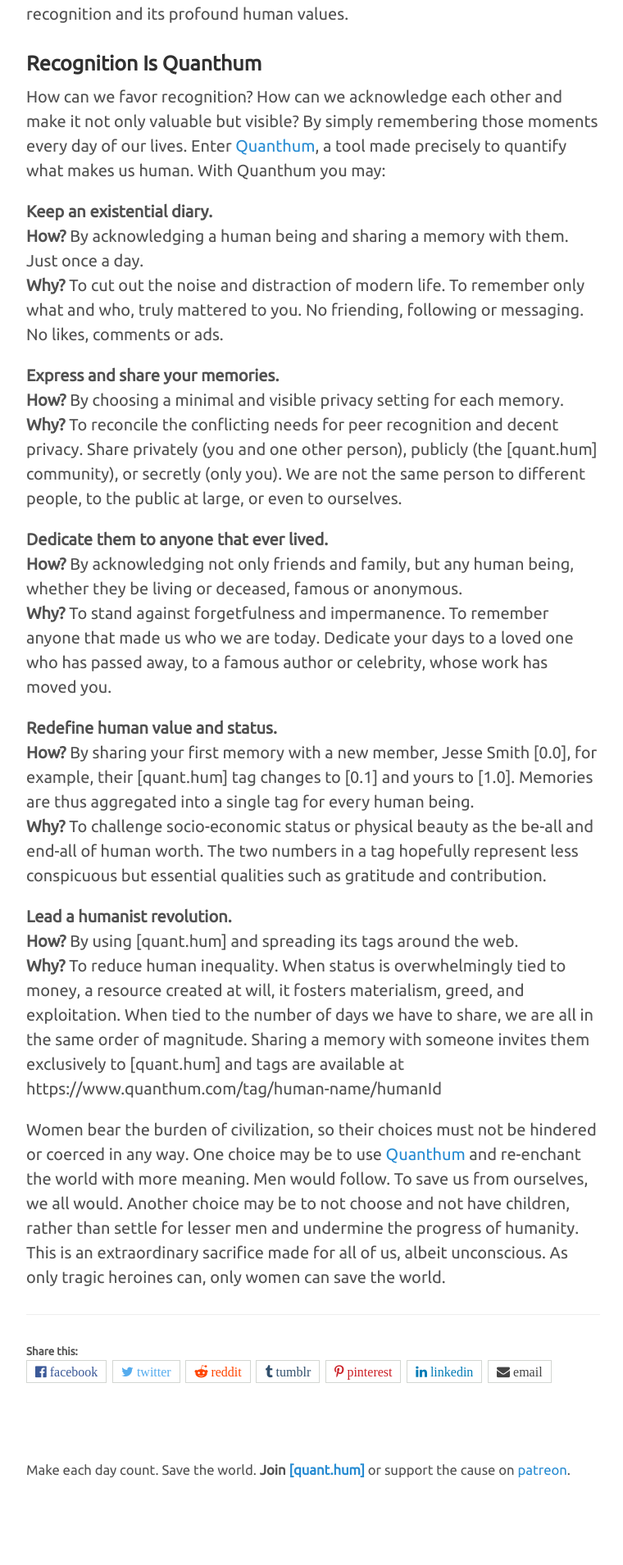
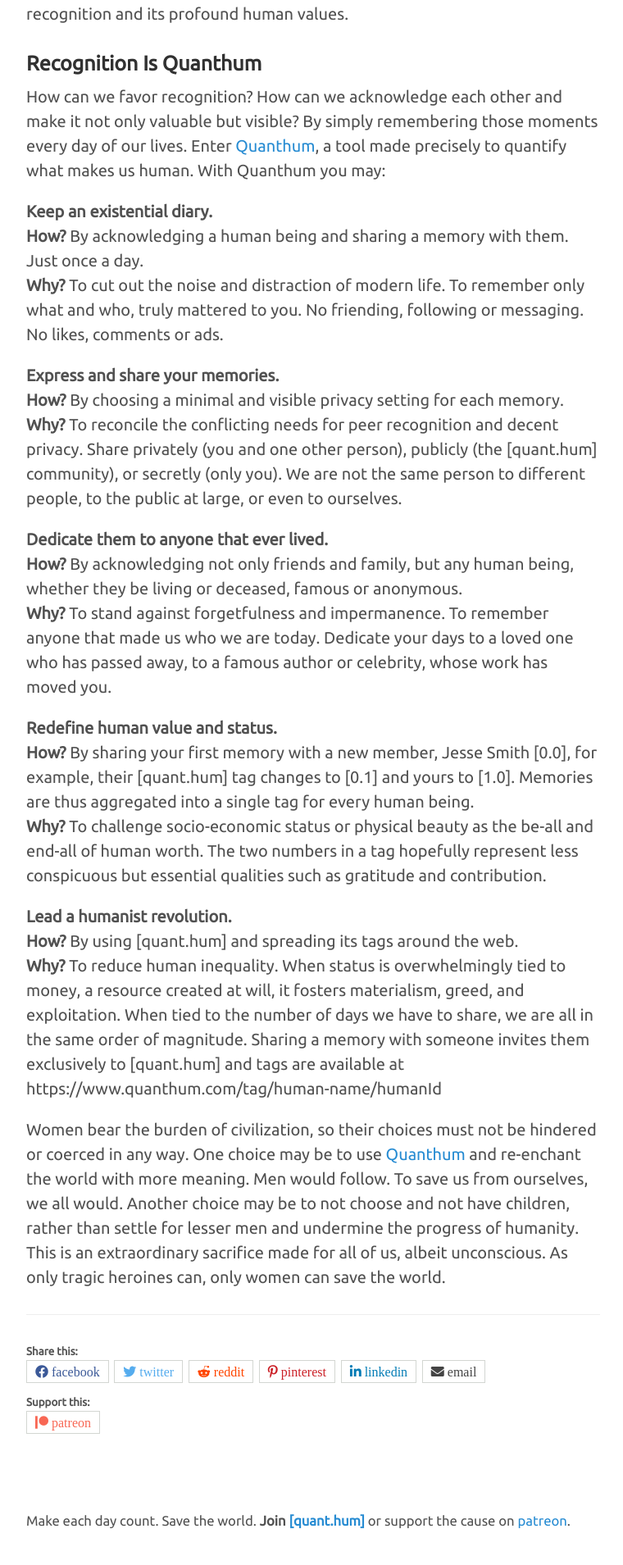
Before and after one commit to yelongren/yelongren.github.io, a Jekyll site: the page built from index.html, in a window 1280 px wide. Shown: the part 2645-4554 px from the top of the page at 82% size, without its empty margins (258-1018 px from the left). Built offline with Jekyll 4.4.1, drawn with Linux system fonts in a browser that asks for light colours; nearby versions of some CDN libraries; before the commit the page ends 4492 px from its top, so only the background shows below that.

Commit message:
Added patreon, dropped tumblr buttons in share bar. Gemfile update.

```diff
--- a/_includes/head.html
+++ b/_includes/head.html
@@ -15,7 +15,8 @@
   <link rel="shortcut icon" href="{{ site.baseurl }}/assets/favicon.ico">
   <link rel="alternate" type="application/atom+xml" title="{{ site.title }}" href="{{ site.baseurl }}/atom.xml">
   <link href='https://fonts.googleapis.com/css?family=Ubuntu' rel='stylesheet' type='text/css'>
-  <link href="https://maxcdn.bootstrapcdn.com/font-awesome/4.7.0/css/font-awesome.min.css" rel="stylesheet">
+  <link rel="stylesheet" href="https://use.fontawesome.com/releases/v5.13.0/css/all.css">
+  <link rel="stylesheet" href="https://use.fontawesome.com/releases/v5.13.0/css/v4-shims.css">
 
   {% seo title=false %}
 </head>
--- a/_includes/share-bar.html
+++ b/_includes/share-bar.html
@@ -1,48 +1,41 @@
 <div id="share-bar">
-
     <small><strong>Share this:</strong></small>
-
     <div class="share-buttons">
         <a  href="https://www.facebook.com/sharer/sharer.php?u={{ site.url }}{{ site.baseurl }}{{ page.url }}"
             onclick="window.open(this.href, 'pop-up', 'left=20,top=20,width=500,height=500,toolbar=1,resizable=0'); return false;"
             title="Share on Facebook" >
             <i class="fa fa-facebook-official share-button"> facebook</i>
         </a>
-
         <a  href="https://twitter.com/intent/tweet?text={% if post.title %}{{ post.title }}{% else %}{{ page.title }}{% endif %}&url={{ site.url }}{{ site.baseurl }}{{ page.url }}"
             onclick="window.open(this.href, 'pop-up', 'left=20,top=20,width=500,height=500,toolbar=1,resizable=0'); return false;"
             title="Share on Twitter" >
             <i class="fa fa-twitter share-button"> twitter</i>
         </a>
-
         <a  href="http://www.reddit.com/submit?url={{ site.url }}{{ site.baseurl }}{{ page.url }}"
             onclick="window.open(this.href, 'pop-up', 'left=20,top=20,width=900,height=500,toolbar=1,resizable=0'); return false;"
             title="Share on Reddit" >
             <i class="fa fa-reddit-alien share-button"> reddit</i>
         </a>
-
-        <a  href="https://www.tumblr.com/share/link?url={{ site.url }}{{ site.baseurl }}{{ page.url }}"
-            onclick="window.open(this.href, 'pop-up', 'left=20,top=20,width=900,height=500,toolbar=1,resizable=0'); return false;"
-            title="Share on Tumblr" >
-            <i class="fa fa-tumblr share-button"> tumblr</i>
-        </a>
-
         <a  href="https://www.pinterest.com/pin/create/button/?url={{ site.url }}{{ site.baseurl }}{{ page.url }}"
             onclick="window.open(this.href, 'pop-up', 'left=20,top=20,width=900,height=500,toolbar=1,resizable=0'); return false;"
             title="Share on Pinterest" >
             <i class="fa fa-pinterest-p share-button"> pinterest</i>
         </a>
-
         <a  href="https://www.linkedin.com/shareArticle?mini=true&url={{ site.url }}{{ site.baseurl }}{{ page.url }}&title={{ page.title }}&summary={{ page.description }}&source={{ site.title }}"
             onclick="window.open(this.href, 'pop-up', 'left=20,top=20,width=500,height=500,toolbar=1,resizable=0'); return false;"
             title="Share on LinkedIn" >
             <i class="fa fa-linkedin share-button"> linkedin</i>
         </a>
-
         <a  href="mailto:?subject={% if post.title %}{{ post.title }}{% else %}{{ page.title }}{% endif %}&amp;body=Check out this site {{ site.url }}{{ site.baseurl }}{{ page.url }}"
             title="Share via Email" >
-            <i class="fa fa-envelope share-button"> email</i>
+            <i class="fa fa-envelope share-button"><span style="font-weight: normal;"> email</span></i>
         </a>
     </div>
-
+    <small><strong>Support this:</strong></small>
+    <div class="share-buttons">
+      <a  href="https://www.patreon.com/quanthum" target="_blank"
+          title="Support on Patreon" >
+          <i class="fab fa-patreon share-button"> patreon</i>
+      </a>
+    </div>
 </div>
--- a/_sass/_posts.scss
+++ b/_sass/_posts.scss
@@ -163,3 +163,11 @@
 .fa-envelope:hover {
     background-color: #444444;
 }
+
+/* Patreon button */
+.fa-patreon {
+    color: #F86754;
+}
+.fa-patreon:hover {
+    background-color: #F86754;
+}
```
Also changed, not shown: Gemfile.lock.
